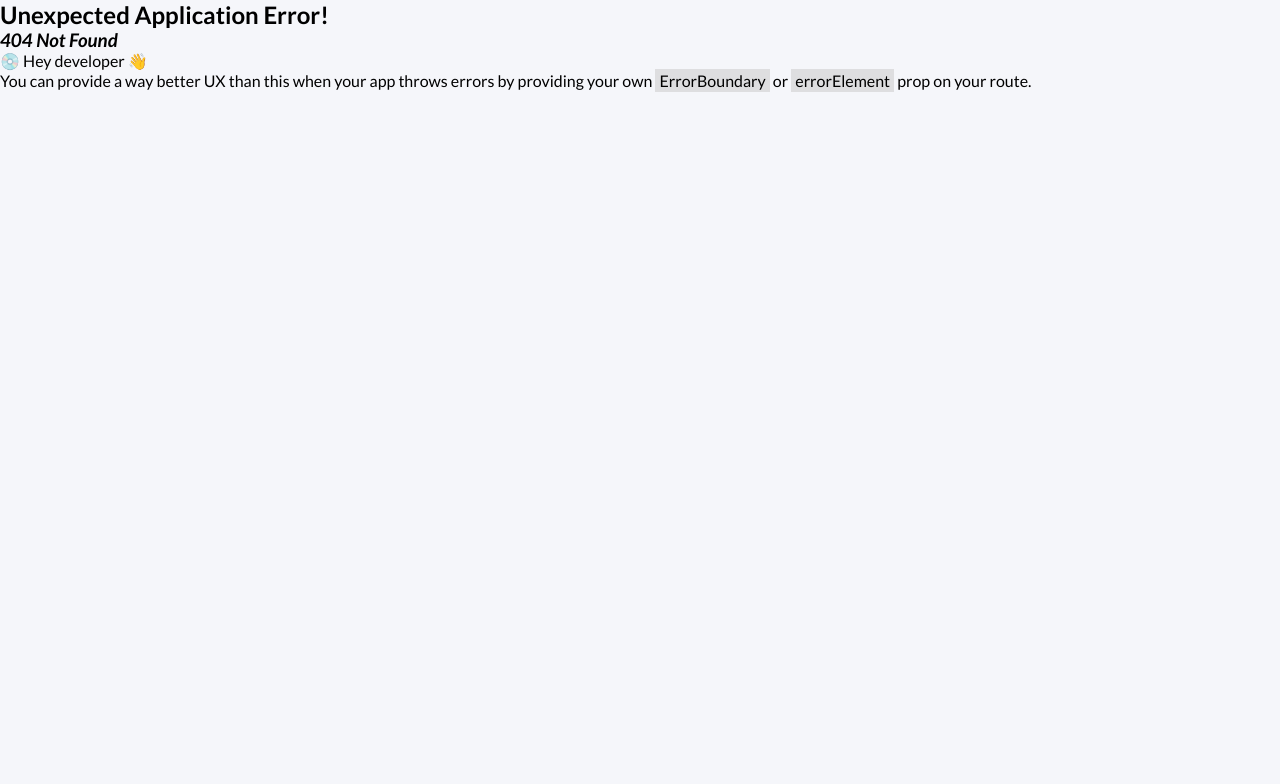
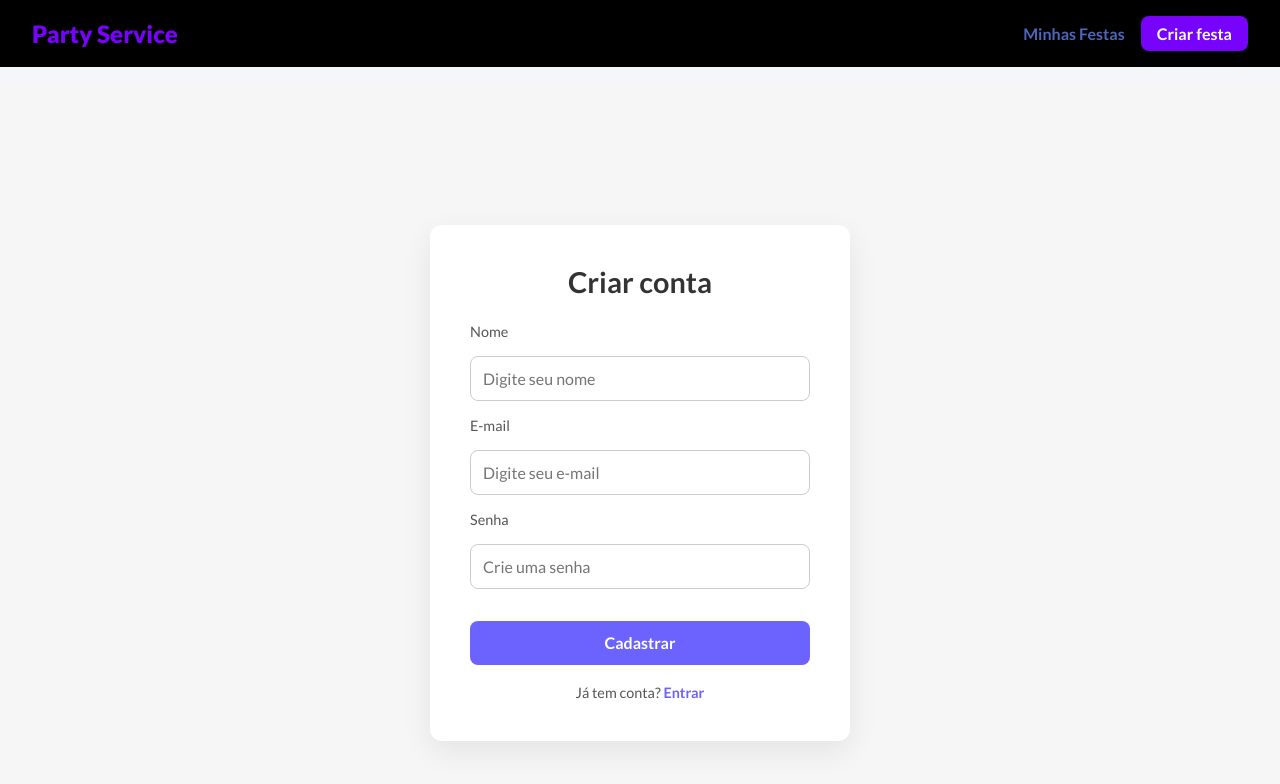
Before and after one commit to GustaOl1v3ir4/Party-Time, a React (Vite) app in the folder frontend/: page /register in a window 1280 px wide. Before the commit this address had no page. Shown: the top 784 px of the page. Built offline with nearby package versions, Linux system fonts and the light colour scheme.

Commit message:
Finalizando back e conectando com o front/ inicio dos ajustes front

```diff
--- a/frontend/src/axios/config.js
+++ b/frontend/src/axios/config.js
@@ -7,4 +7,19 @@ const partyFetch = axios.create({
     },
 });
 
+partyFetch.interceptors.request.use((config) => {
+    const token = localStorage.getItem("token");
+
+    if (token) {
+        config.headers.Authorization = `Bearer ${token}`;
+    }
+    return config;
+},
+    (error) => {
+        console.log(error);
+        return Promise.reject(error);
+    }
+);
+
+
 export default partyFetch;
--- /dev/null
+++ b/frontend/src/context/authContext.jsx
@@ -0,0 +1,72 @@
+import { createContext, useEffect, useState } from "react";
+import partyFetch from "../axios/config";
+
+
+export const authContext = createContext();
+
+export const AuthProvider = ({ children }) => {
+    const [user, setUser] = useState(null);
+    const [loading, setLoading] = useState(true);
+
+    useEffect(() => {
+        const token = localStorage.getItem("token");
+
+        if(token) {
+            getCurrentUser();
+        } else {
+            setLoading(false);
+        }
+    }, []);
+
+    const getCurrentUser = async() => {
+        try {
+            const res = await partyFetch.get("/auth/");
+
+            setUser(res.data);
+
+
+        } catch (error) {
+            console.log(error);
+            logout();
+
+        } finally {
+            setLoading(false);
+        }
+    };
+
+    const login = async(data) => {
+        const res = await partyFetch.post("/auth/login", data);
+
+        localStorage.setItem("token", res.data.token);
+
+        setUser(res.data.user);
+    };
+
+    const register = async(data) => {
+        const res = await partyFetch.post("/auth/register", data);
+
+        localStorage.setItem("token", res.data.token);
+
+        setUser(res.data.user);
+    }
+
+    const logout = () => {
+        localStorage.removeItem("token");
+        setUser(null);
+    };
+
+    return (
+        <authContext.Provider
+        value={{
+            user,
+            loading,
+            login,
+            register,
+            logout,
+        }}
+        >
+        {children}
+        </authContext.Provider>
+    );
+
+};
--- /dev/null
+++ b/frontend/src/routes/Auth.css
@@ -0,0 +1,88 @@
+.auth-container {
+  min-height: 100vh;
+  display: flex;
+  align-items: center;
+  justify-content: center;
+  background: #f6f6f6;
+}
+
+.auth-box {
+  background: #fff;
+  padding: 2.5rem;
+  width: 100%;
+  max-width: 420px;
+  border-radius: 12px;
+  box-shadow: 0 10px 30px rgba(0, 0, 0, 0.08);
+}
+
+.auth-box h2 {
+  text-align: center;
+  margin-bottom: 1.5rem;
+  font-size: 1.8rem;
+  color: #333;
+}
+
+.auth-box form {
+  display: flex;
+  flex-direction: column;
+  gap: 1rem;
+}
+
+.auth-box label {
+  font-size: 0.9rem;
+  font-weight: 500;
+  color: #555;
+}
+
+.auth-box input {
+  padding: 0.75rem;
+  border-radius: 8px;
+  border: 1px solid #ccc;
+  font-size: 1rem;
+  transition: 0.2s;
+}
+
+.auth-box input:focus {
+  border-color: #6c63ff;
+  outline: none;
+}
+
+.auth-box button {
+  margin-top: 1rem;
+  padding: 0.8rem;
+  border-radius: 8px;
+  border: none;
+  background: #6c63ff;
+  color: #fff;
+  font-size: 1rem;
+  font-weight: 600;
+  cursor: pointer;
+  transition: 0.3s;
+}
+
+.auth-box button:hover {
+  background: #584fe0;
+}
+
+.auth-box p {
+  margin-top: 1.2rem;
+  font-size: 0.9rem;
+  text-align: center;
+  color: #555;
+}
+
+.auth-box a {
+  color: #6c63ff;
+  font-weight: 600;
+}
+
+.auth-box a:hover {
+  text-decoration: underline;
+}
+
+/* Responsivo */
+@media (max-width: 480px) {
+  .auth-box {
+    padding: 2rem 1.5rem;
+  }
+}
--- /dev/null
+++ b/frontend/src/routes/Login.jsx
@@ -0,0 +1,59 @@
+import { useState, useContext } from "react";
+import { authContext } from "../context/authContext";
+import { Link, useNavigate } from "react-router-dom";
+import "./Auth.css";
+
+const Login = () => {
+  const { login } = useContext(authContext);
+  const navigate = useNavigate();
+
+  const [email, setEmail] = useState("");
+  const [password, setPassword] = useState("");
+
+  const handleSubmit = async (e) => {
+    e.preventDefault();
+
+    try {
+      await login({ email, password });
+      navigate("/");
+    } catch (error) {
+      alert("Erro ao fazer login");
+    }
+  };
+
+  return (
+    <div className="auth-container">
+      <div className="auth-box">
+        <h2>Entrar</h2>
+
+        <form onSubmit={handleSubmit}>
+          <label>E-mail</label>
+          <input
+            type="email"
+            placeholder="Digite seu e-mail"
+            value={email}
+            onChange={(e) => setEmail(e.target.value)}
+            required
+          />
+
+          <label>Senha</label>
+          <input
+            type="password"
+            placeholder="Digite sua senha"
+            value={password}
+            onChange={(e) => setPassword(e.target.value)}
+            required
+          />
+
+          <button type="submit">Entrar</button>
+        </form>
+
+        <p>
+          Não tem conta? <Link to="/register">Cadastre-se</Link>
+        </p>
+      </div>
+    </div>
+  );
+};
+
+export default Login;
--- /dev/null
+++ b/frontend/src/routes/Register.jsx
@@ -0,0 +1,69 @@
+import { useState, useContext } from "react";
+import { authContext } from "../context/authContext";
+import { Link, useNavigate } from "react-router-dom";
+import "./Auth.css";
+
+const Register = () => {
+  const { register } = useContext(authContext);
+  const navigate = useNavigate();
+
+  const [name, setName] = useState("");
+  const [email, setEmail] = useState("");
+  const [password, setPassword] = useState("");
+
+  const handleSubmit = async (e) => {
+    e.preventDefault();
+
+    try {
+      await register({ name, email, password });
+      navigate("/");
+    } catch (error) {
+      alert("Erro ao cadastrar usuário");
+    }
+  };
+
+  return (
+    <div className="auth-container">
+      <div className="auth-box">
+        <h2>Criar conta</h2>
+
+        <form onSubmit={handleSubmit}>
+          <label>Nome</label>
+          <input
+            type="text"
+            placeholder="Digite seu nome"
+            value={name}
+            onChange={(e) => setName(e.target.value)}
+            required
+          />
+
+          <label>E-mail</label>
+          <input
+            type="email"
+            placeholder="Digite seu e-mail"
+            value={email}
+            onChange={(e) => setEmail(e.target.value)}
+            required
+          />
+
+          <label>Senha</label>
+          <input
+            type="password"
+            placeholder="Crie uma senha"
+            value={password}
+            onChange={(e) => setPassword(e.target.value)}
+            required
+          />
+
+          <button type="submit">Cadastrar</button>
+        </form>
+
+        <p>
+          Já tem conta? <Link to="/login">Entrar</Link>
+        </p>
+      </div>
+    </div>
+  );
+};
+
+export default Register;
```
Also changed, not shown: frontend/src/components/PrivateRoute.jsx (added, +19 -0 lines), frontend/src/main.jsx (+21 -2 lines), 2 other files (tests, documents, lock files or other folders).
